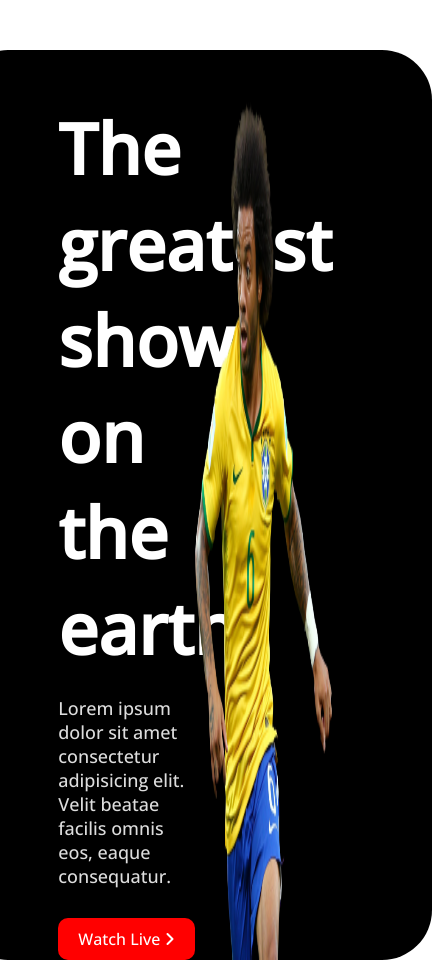
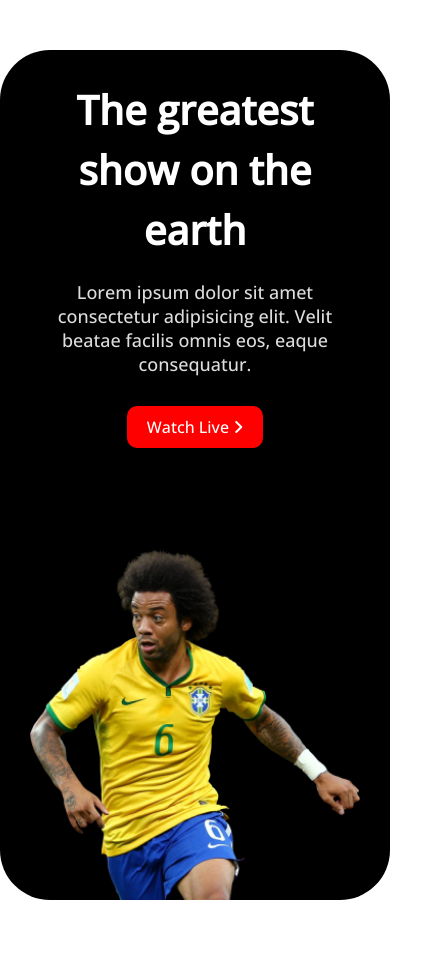
Before and after one commit to Taher027/football-world, a plain HTML site: page index.html in a window 390 px wide. Shown: the whole page, 432 px wide, since content can reach past the window. After the commit the page ends 905 px from the top, so only its background shows below. Drawn offline with nearby package versions, Linux system fonts and the light colour scheme.

Commit message:
hero-responsive

```diff
--- a/style.css
+++ b/style.css
@@ -23,7 +23,6 @@ body {
     background-color: #000;
     margin-top: 50px;
     display: flex;
-    justify-content: space-evenly;
     border-radius: 50px;
     padding: 50px 100px 0px 100px
 
@@ -68,3 +67,28 @@ body {
 /* -------------------
      responsive hero section
 ---------------------- */
+@media only screen and (max-width:1100px){
+    .hero-content-area .hero-title {
+        font-size: 50px;
+        line-height: 70px;
+    }
+}
+@media only screen and (max-width:768px){
+    .hero-container{
+        display: flex;
+        row-gap: 100px;
+        flex-direction: column;
+        padding:30px 30px 0px 30px;
+    }
+    .hero-content-area {
+        width: 100%;
+        text-align: center;
+    }
+    .hero-content-area .hero-title {
+        font-size: 40px;
+        line-height: 60px;
+    }
+    .hero-section-img{
+        width: 100%;
+    }
+}
```
